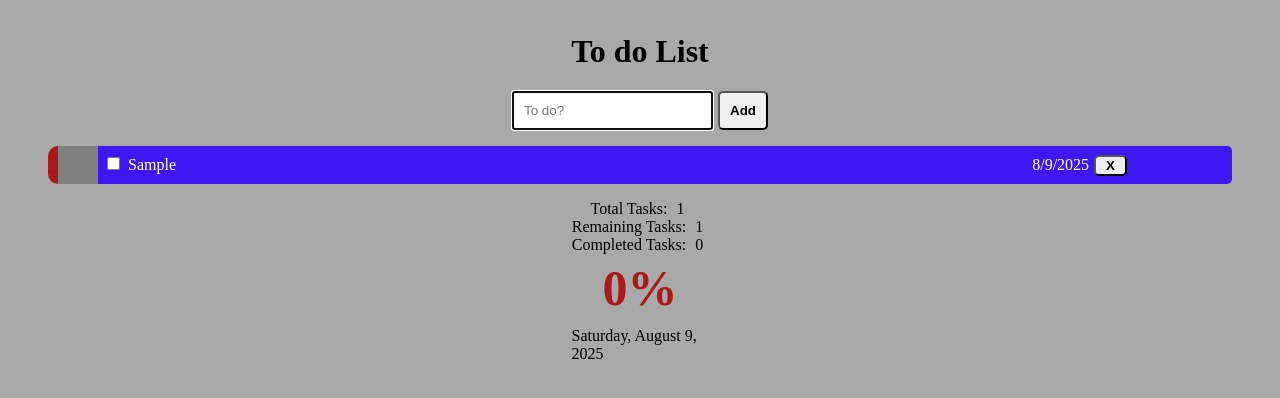
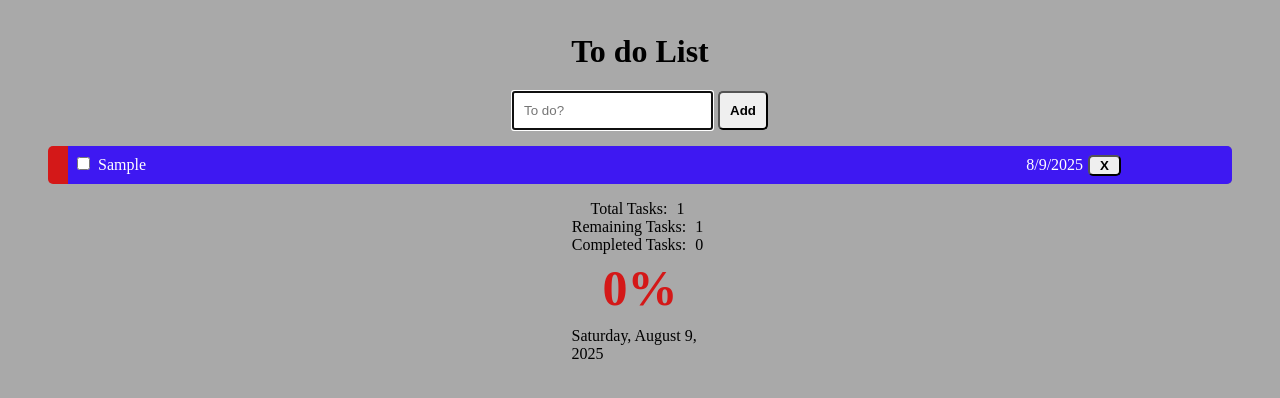
Before and after one commit to Mast8/j-todo, a plain HTML site: page index.html in a window 1280 px wide. Both pictures are taken after typing "Sample" into the empty fields and a click on the button "Add". Drawn offline with Linux system fonts and the light colour scheme.

Commit message:
padding and colors

```diff
--- a/style.css
+++ b/style.css
@@ -1,7 +1,8 @@
 
 :root {
-    --green: rgb(15, 71, 15);
-    --red: rgb(170, 26, 26);
+    --green: rgb(41, 185, 41);
+
+    --red: rgb(212, 24, 24);
     --grey: grey;
     --aqua: rgb(86, 128, 114);
 }
@@ -34,20 +35,18 @@ ul {
 
 li {
     background-color: var(--grey);
-
     display: grid;
-    border-radius: 10px;
-    padding-left: 40px;
+    border-radius: 5px;
     margin:0 0 10px 0;
     align-items: baseline;
 }
 
 .completed {
-    border-left: 10px solid var(--green);
+    border-left: 20px solid var(--green);
 }
 
 .progress {
-    border-left: 10px solid var(--red);
+    border-left: 20px solid var(--red);
 }
 
 input {
```
